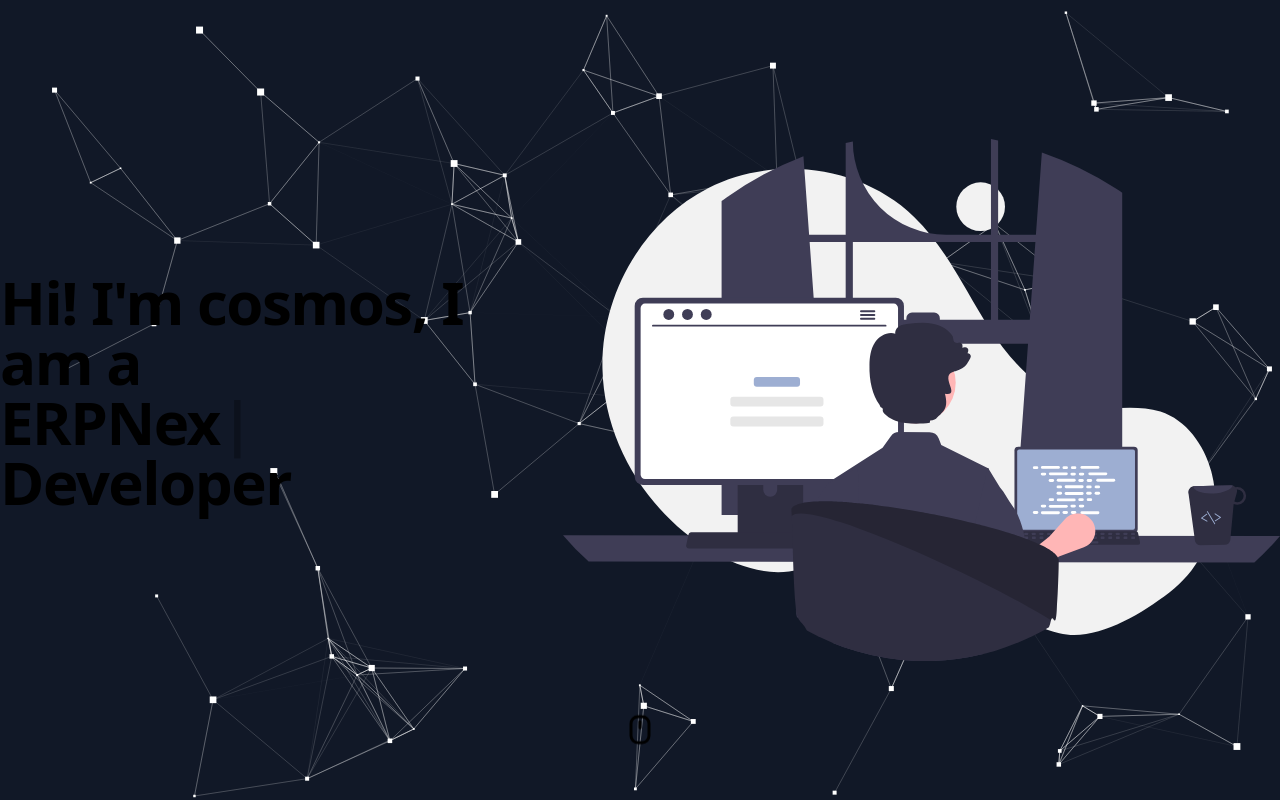
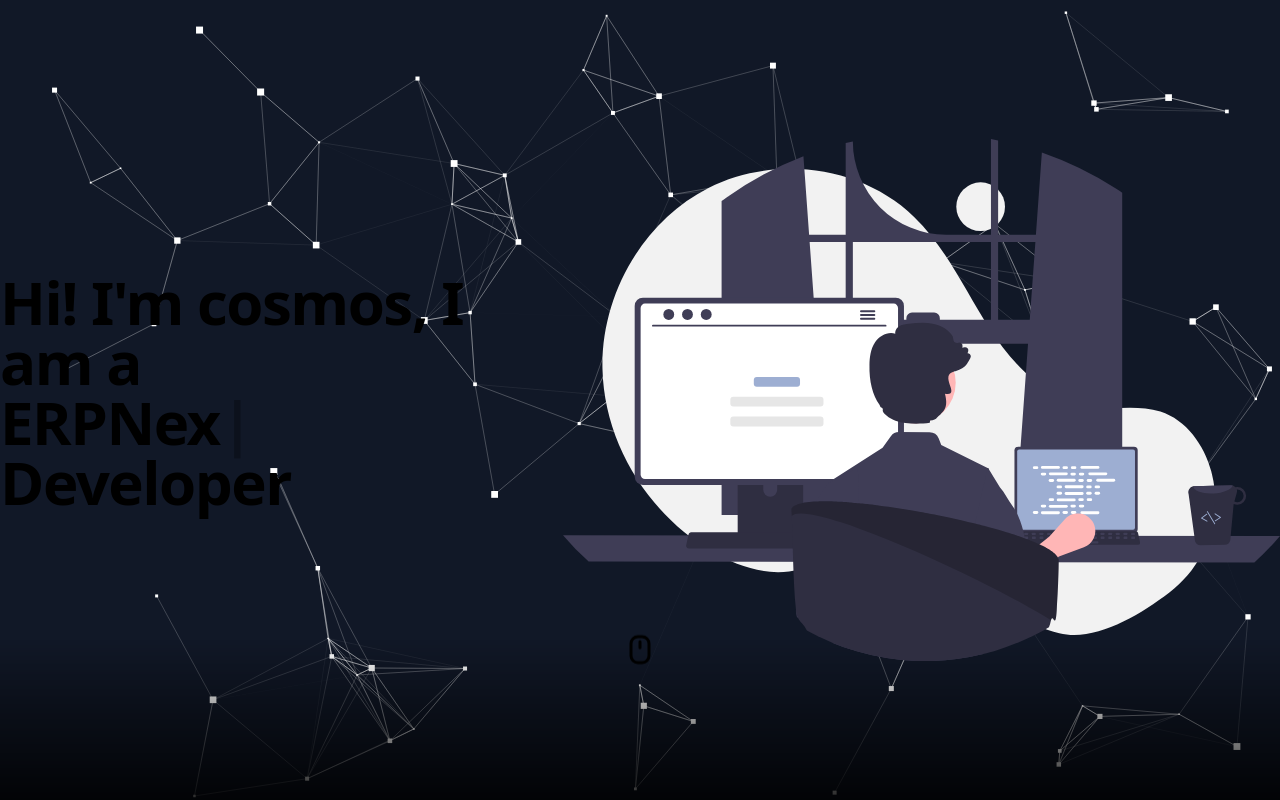
Before and after one commit to comsos/react-portfolio, a React (Vite) app: page / in a window 1280 px wide. Shown: the top 800 px of the page. Built offline with nearby package versions, Linux system fonts and the light colour scheme.

Commit message:
feat: added gradient on next section

```diff
--- a/src/components/HeroSection.tsx
+++ b/src/components/HeroSection.tsx
@@ -139,7 +139,11 @@
                     <img src={herosvg} alt="mockup"/>
                 </div>
             </div>
-            <img className=' mt-[-5rem] place-content-center mx-auto animate-bounce' src={mouse} alt="mockup"/>
+            <div className='bg-gradient-to-t from-black to-transparent pb-[10rem]'>
+                <div className="mt-[-10rem]">
+                    <img className='place-content-center mx-auto animate-bounce' src={mouse} alt="mockup"/>
+                </div>
+            </div>
         </section>
 
 
```
